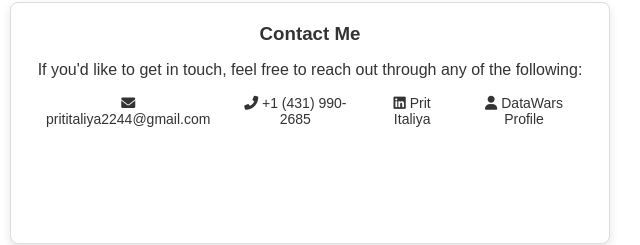
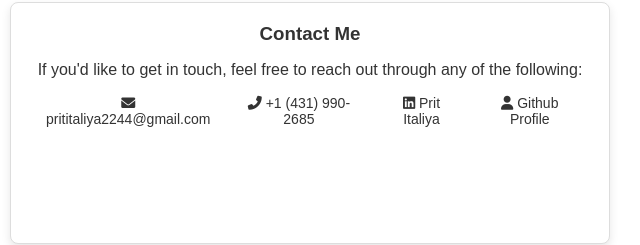
Before and after one commit to prititaliya/portfolio, a plain HTML site: page index.html in a window 1280 px wide. Shown: the part 443-688 px from the top of the page, 640-1280 px from the left. Drawn offline with Linux system fonts and the light colour scheme.

Commit message:
github add

```diff
--- a/index.html
+++ b/index.html
@@ -71,7 +71,7 @@
                     </li>
                     <li>
                         <i class="fas fa-user"></i>
-                        <a href="https://profiles.datawars.io/prititaliya2244" target="_blank">DataWars Profile</a>
+                        <a href="https://github.com/prititaliya" target="_blank">Github Profile</a>
                     </li>
                 </ul>
             </div>
```
